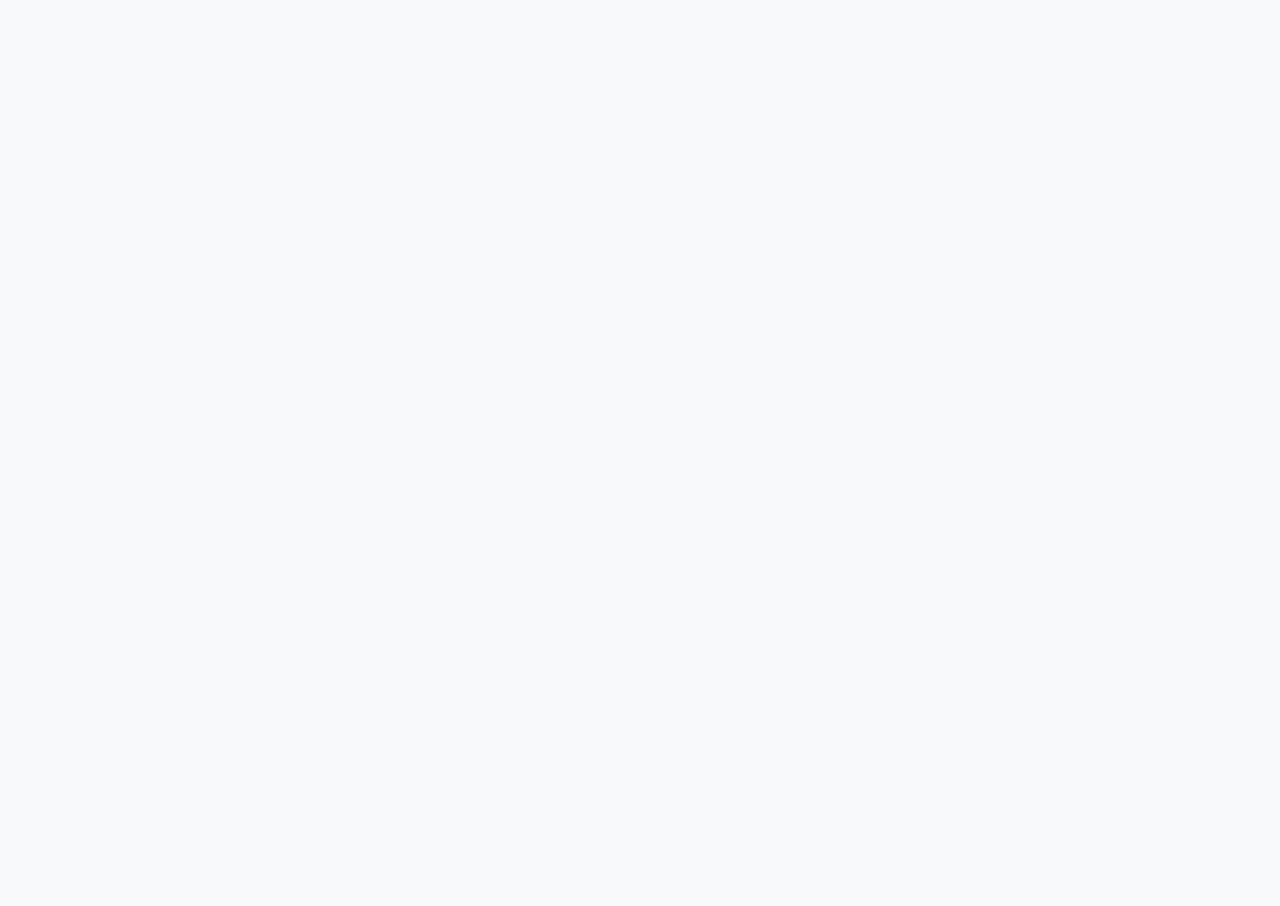
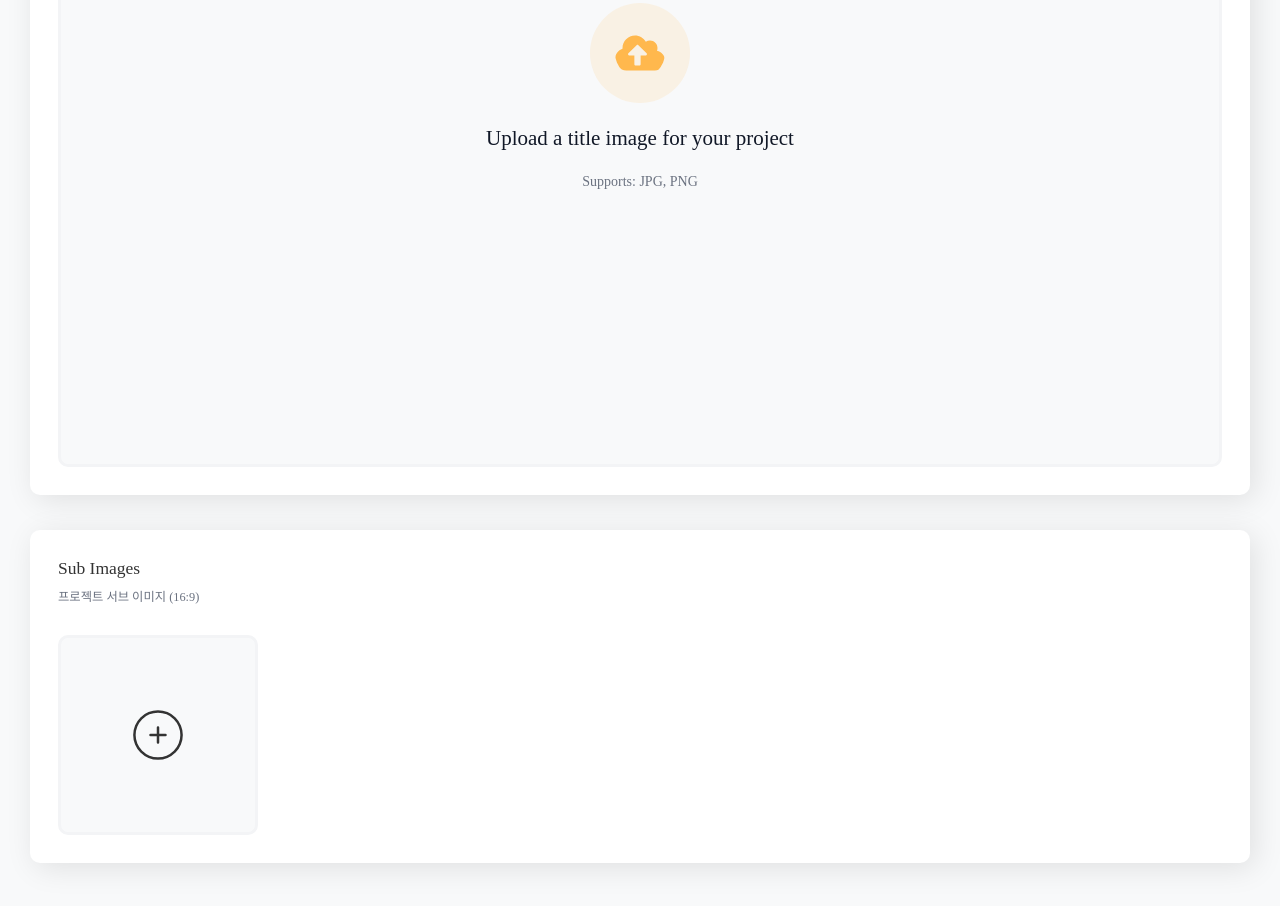
Before and after one commit to Ranranruo/2025-Portfolio, a React (Vite) app in the folder client/: page /projects/new in a window 1280 px wide. Shown: the part 900-1806 px from the top of the page. Before the commit the page ends 874 px from the top, so only its background shows below. Built offline with nearby package versions, Linux system fonts and the light colour scheme; a web font is replaced by a local one.

Commit message:
feat: addProject
upload title image section

Resolve

```diff
--- a/client/src/components/project/addProject/AddProject.tsx
+++ b/client/src/components/project/addProject/AddProject.tsx
@@ -1,10 +1,43 @@
-import { Fragment, useEffect, useState } from "react";
+import { ChangeEvent, useEffect, useState } from "react";
 import StyledAddProject from "./StyledAddProject";
-import { DEVICE_LIST } from "./Data";
+import { Device, DEVICE_LIST } from "./Data";
+import { FaCloudUploadAlt } from "react-icons/fa";
+import { LuFiles } from "react-icons/lu";
+import { CiCirclePlus } from "react-icons/ci";
+
+interface AddProjectRequest {
+    device: string;
+    titleImage: File | null;
+    subImages: File[];
+}
+
+const initialProjectData: AddProjectRequest = {
+    device: DEVICE_LIST[0].name,
+    titleImage: null,
+    subImages: []
+};
 
 const AddProject = () => {
-    const [currentDeviceType, setDeviceType] = useState(DEVICE_LIST[0].name);
-    const changeDeviceType = (deviceType: string) => setDeviceType(()=>deviceType);
+    const [projectData, setProjectData] = useState<AddProjectRequest>(initialProjectData);
+
+    const currentDevice = DEVICE_LIST.find(device => device.name === projectData.device) || DEVICE_LIST[0];
+    const titleImageUrl = projectData.titleImage ? URL.createObjectURL(projectData.titleImage) : "";
+
+    const changeDevice = (device: Device) => {
+        setProjectData(prev=>({...prev, device: device.name}));
+    }
+    const addSubImage = (e: ChangeEvent<HTMLInputElement>) => {
+        if(e.target.files && e.target.files.length > 0) {
+            const filesArray = Array.from(e.target.files);
+            setProjectData(prev=>({...prev, subImages: [...prev.subImages, ...filesArray]}));
+        }
+    }
+    const changeTitleImage = (e: ChangeEvent<HTMLInputElement>) => {
+        if(e.target.files && e.target.files.length > 0) {
+            const file = e.target.files[0];
+            setProjectData(prev=>({...prev, titleImage: file}));
+        }
+    }
     return (
         <StyledAddProject>
             <div className="container">
@@ -22,13 +55,75 @@ const AddProject = () => {
                             {DEVICE_LIST.map((device, index) =>
                             <li
                                 key={index}
-                                onClick={()=>changeDeviceType(device.name)}
-                                className={currentDeviceType === device.name ? "active" : ""}
+                                onClick={()=>changeDevice(device)}
+                                className={projectData.device === device.name ? "active" : ""}
                             >
+                                <input
+                                    type="radio"
+                                    name="device"
+                                    value={device.name}
+                                    hidden
+                                    checked={projectData.device === device.name}
+                                />
                                 <device.icon />
                                 <p>{device.name}</p>
                             </li>
                             )}
+                        </ul>
+                    </div>
+                    <div className="title-image container">
+                        <div className="texts">
+                            <h2>Title Image *</h2>
+                            <p>프로젝트 대표 이미지 (필수)</p>
+                        </div>
+                        <input
+                            type="file"
+                            id="title-image"
+                            name="title-image"
+                            hidden
+                            accept="image/*"
+                            onChange={changeTitleImage}
+                        />
+                        <label
+                            htmlFor="title-image"
+                            style={{
+                                aspectRatio: currentDevice.aspectRatio,
+                                backgroundImage: titleImageUrl ? `url(${titleImageUrl})` : 'none',
+                            }}
+                        >
+                            { !titleImageUrl && <>
+                                <FaCloudUploadAlt />
+                                <h2>Upload a title image for your project</h2>
+                                <p>Supports: JPG, PNG</p>
+                            </>}
+                        </label>
+                    </div>
+                    <div className="sub-image container">
+                        <div className="texts">
+                            <h2>Sub Images</h2>
+                            <p>프로젝트 서브 이미지 (16:9)</p>
+                            <input
+                                type="file"
+                                id="sub-image"
+                                name="sub-image"
+                                accept="image/*"
+                                multiple
+                                hidden
+                                onChange={addSubImage}
+                            />
+                        </div>
+                        <ul>
+                            <label htmlFor="sub-image"><CiCirclePlus /></label>
+                            {projectData.subImages.map((image, index) => {
+                                const imageUrl = URL.createObjectURL(image);
+                                return (
+                                    <li
+                                        key={index}
+                                        style={{backgroundImage: `url(${imageUrl})`}}
+
+                                    ></li>
+                                );
+                            })}
                         </ul>
                     </div>
                 </form>
--- a/client/src/components/project/addProject/StyledAddProject.ts
+++ b/client/src/components/project/addProject/StyledAddProject.ts
@@ -36,7 +36,7 @@ const StyledAddProject = styled.section`
             display: flex;
             flex-direction: column;
             align-items: flex-start;
-            gap: 15px;
+            gap: 35px;
             > .container {
                 display: flex;
                 flex-direction: column;
@@ -96,6 +96,88 @@ const StyledAddProject = styled.section`
 
                 }
             }
+            > .title-image {
+                display: flex;
+                flex-direction: column;
+                align-items: center;
+                .texts {
+                    align-self: start;
+                }
+                img {
+                    aspect-ratio: 16/9;
+                    width: 100%;
+                    border-radius: 10px;
+                    background-color: ${COLOR['back02']};
+                }
+                label {
+                    display: flex;
+                    justify-content: center;
+                    align-items: center;
+                    flex-direction: column;
+                    gap: 20px;
+                    max-width: 100%;
+                    height: 740.25px;
+                    aspect-ratio: 16/9;
+                    transition: .3s;
+                    border-radius: 10px;
+                    background-color: ${COLOR['back02']};
+                    border: 3px solid ${COLOR['back03']};
+                    padding: 2em;
+                    background-position: center;
+                    background-size: cover;
+                    background-repeat: no-repeat;
+                    > svg {
+                        font-size: 100px;
+                        fill: ${COLOR['main01']};
+                        background-color: rgba(254, 193, 100, .15);
+                        padding: 25px;
+                        border-radius: 100px;
+                    }
+                    h2 {
+                        text-align: center;
+                        font-weight: 400;
+                        color: ${COLOR['text01']};
+                        line-height: 1.5em;
+                    }
+                    p {
+                        color: ${COLOR['text02']};
+                    }
+                }
+                label:hover {
+                    filter: brightness(.95);
+                }
+            }
+            > .sub-image {
+                > ul {
+                    display: flex;
+                    gap: 15px;
+                    > * {
+                        border: 3px solid ${COLOR['back03']};
+                        border-radius: 10px;
+                        height: 200px;
+                    }
+                    > li {
+                        aspect-ratio: 16/9;
+                        background-position: center;
+                        background-repeat: no-repeat;
+                        background-size: cover;
+                    }
+                    label {
+                        display: flex;
+                        justify-content: center;
+                        align-items: center;
+                        aspect-ratio: 1/1;
+                        background-color: ${COLOR['back02']};
+                        svg {
+                            font-size: 60px;
+                            stroke: ${COLOR['text02']};
+                        }
+                    }
+                    label:hover {
+                        filter: brightness(.95);
+                    }
+                }
+            }
         }
     }
 `;
```
